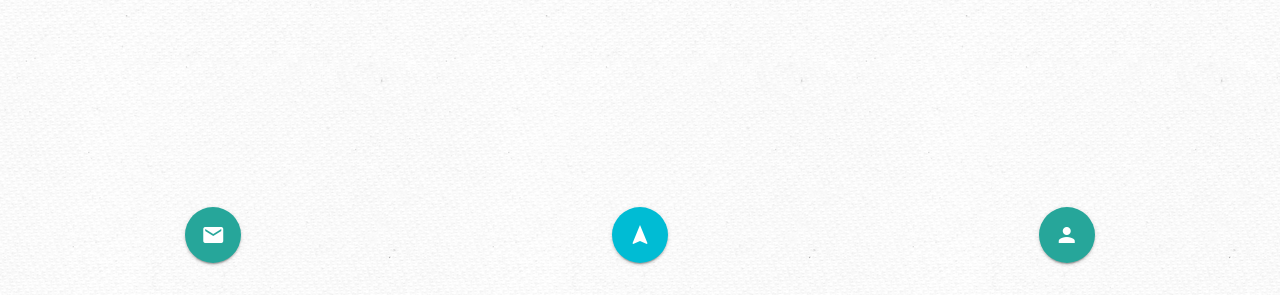
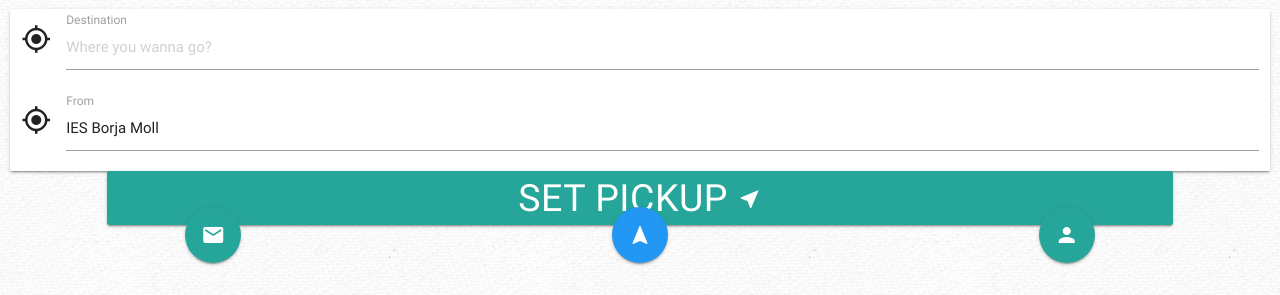
Before and after one commit to guilleCM/Cotxox_app, a Flask app: page / in a window 1280 px wide. Shown: the part 505-800 px from the top of the page. Run offline with Flask 2, Linux system fonts and the light colour scheme; a user stored in the database is signed in; some libraries are stand-ins or nearby versions.

Commit message:
Navigation view

```diff
--- a/templates/vertical/base.html
+++ b/templates/vertical/base.html
@@ -47,7 +47,7 @@
       height: 100%;
       position: fixed;
       background-image: url("../../static/img/backgrounds/clean_textile.png");
-      opacity: 0.9;
+      opacity: 0.85;
       z-index: 8;
     }
     #navigation-content{
@@ -62,7 +62,7 @@
       height: 100%;
       position: fixed;
       background-image: url("../../static/img/backgrounds/clean_textile.png");
-      opacity: 0.9;
+      opacity: 0.85;
       z-index: 8;
     }
   </style>
@@ -84,7 +84,7 @@
         <a href="#" id="chat-button" class="btn btn-large btn-floating pulse valign button-custom"> <i class="material-icons">mail</i> </a>
       </div>
       <div class="col s4 full-height valign-wrapper">
-        <a href="#" id="navigation-button" class="btn btn-large btn-floating pulse valign button-custom cyan"> <i class="material-icons">navigation</i> </a>
+        <a href="#" id="navigation-button" class="btn btn-large btn-floating pulse valign button-custom blue"> <i class="material-icons">navigation</i> </a>
       </div>
       <div class="col s4 full-height valign-wrapper">
         <a href="#" id="profile-button" class="btn btn-large btn-floating pulse valign button-custom"> <i class="material-icons">person</i> </a>
--- a/templates/vertical/index.html
+++ b/templates/vertical/index.html
@@ -6,10 +6,50 @@
 {% endblock %}
 
 {% block content_navigation %}
-    <!--<div class="row" style="height:70%; margin-top: 5%;">
+    <style>
+        .map {
+            height: 55%;
+            margin-top: 5%;
+        }
+        .inputs {
+            height: 20%;
+        }
+        .pickup-button a{
+            font-size: 2.5rem;
+        }
+        .card {
+            margin: 10px 10px;
+        }
+        .card .card-content {
+            padding: 0;
+        }
+    </style>
+    <div class="row map">
         <div id="googleMap" class="col s12" style="width: 100%;height:100%;"></div>
-    </div>-->
-    <h1>NAVIGATION PAGE</h1>
+    </div>
+    <div class="row inputs">
+        <div class="card">
+            <div class="card-content">
+                <div class="row">
+            <div class="input-field col s12">
+                <i class="material-icons prefix">gps_fixed</i>
+                <label for="destination">Destination</label>
+                <input type="text" placeholder="Where you wanna go?" id="destination">
+            </div>
+            <div class="input-field col s12">
+            <i class="material-icons prefix">gps_fixed</i>
+            <label for="from">From</label>
+            <input type="text" value="IES Borja Moll" id="from">
+        </div>
+            </div>
+            </div>
+        </div>
+    </div>
+    <div class="row pickup-button">
+        <a href="#" class="btn btn-large waves-effect col s10 offset-s1"> SET PICKUP
+            <i class="material-icons">near_me</i>
+        </a>
+    </div>
 {% endblock %}
 
 {% block content_profile %}
```
